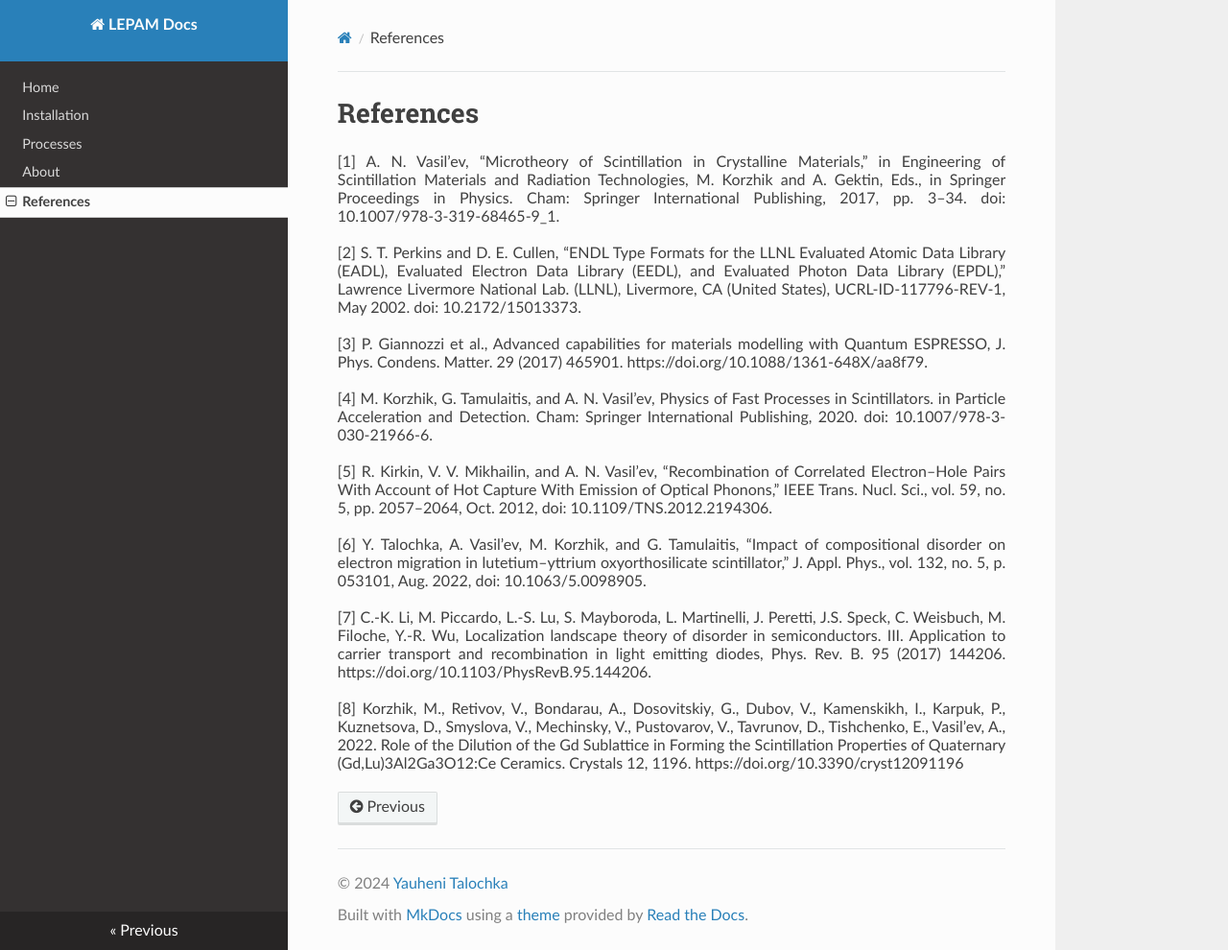
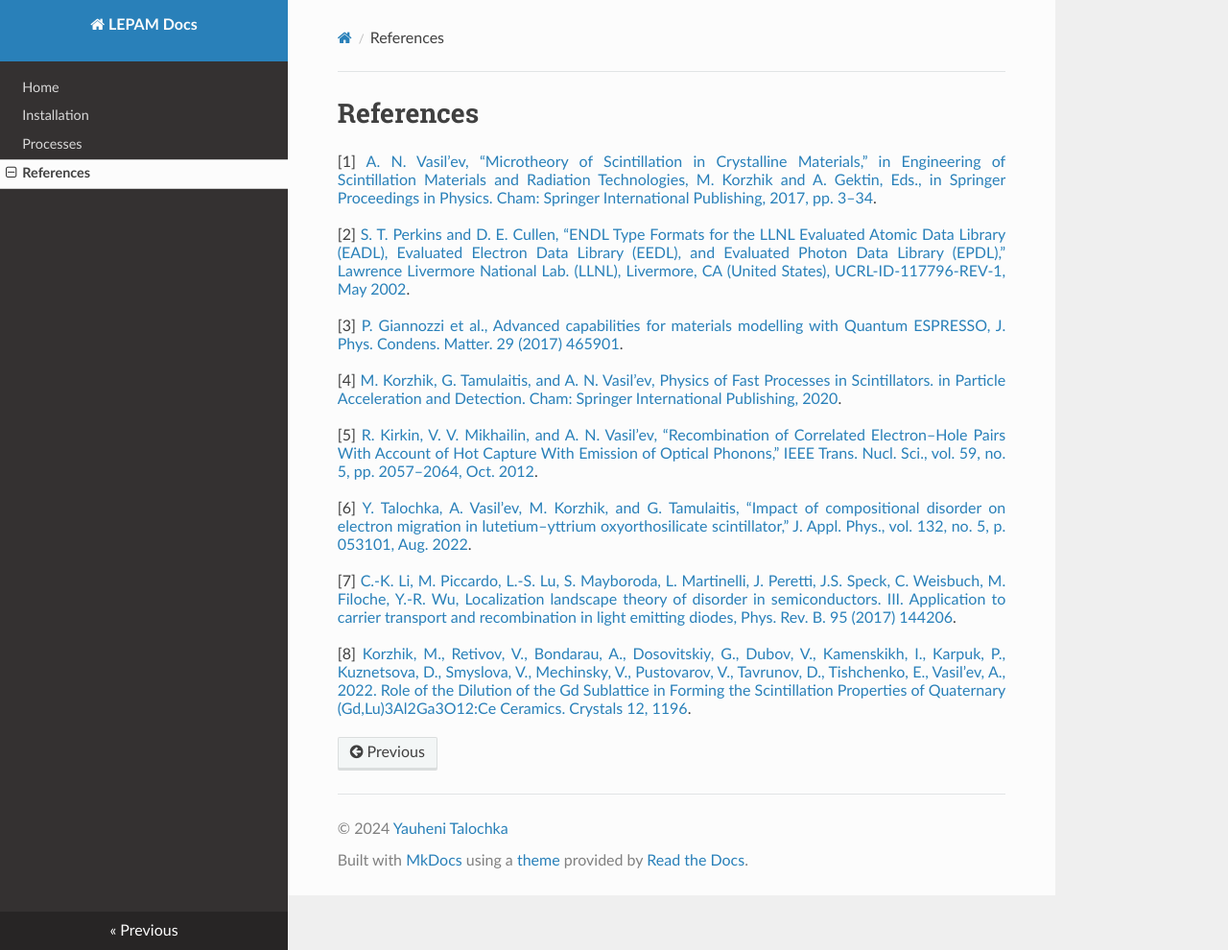
Before and after one commit to YauheniTalochkaN/LEPAM_Docs, an MkDocs documentation site: the page built from docs/references.md, in a window 1280 px wide and 990 px high. Shown: the whole window at 96% size. Built offline with MkDocs 1.6.1, drawn with Linux system fonts in a browser that asks for light colours; nearby versions of some CDN libraries.

Commit message:
some changes

```diff
--- a/docs/references.md
+++ b/docs/references.md
@@ -1,27 +1,27 @@
 # References
 <div style="text-align: justify;">
-[1] A. N. Vasil’ev, “Microtheory of Scintillation in Crystalline Materials,” in Engineering of Scintillation Materials and Radiation Technologies, M. Korzhik and A. Gektin, Eds., in Springer Proceedings in Physics. Cham: Springer International Publishing, 2017, pp. 3–34. doi: 10.1007/978-3-319-68465-9_1.
+[1] <a href="https://doi.org/10.1007/978-3-319-68465-9_1"  target="_blank" rel="noopener">A. N. Vasil’ev, “Microtheory of Scintillation in Crystalline Materials,” in Engineering of Scintillation Materials and Radiation Technologies, M. Korzhik and A. Gektin, Eds., in Springer Proceedings in Physics. Cham: Springer International Publishing, 2017, pp. 3–34</a>.
 <br>
 <br>
-[2] S. T. Perkins and D. E. Cullen, “ENDL Type Formats for the LLNL Evaluated Atomic Data Library (EADL), Evaluated Electron Data Library (EEDL), and Evaluated Photon Data Library (EPDL),” Lawrence Livermore National Lab. (LLNL), Livermore, CA (United States), UCRL-ID-117796-REV-1, May 2002. doi: 10.2172/15013373.
+[2] <a href="https://doi.org/10.2172/15013373"  target="_blank" rel="noopener">S. T. Perkins and D. E. Cullen, “ENDL Type Formats for the LLNL Evaluated Atomic Data Library (EADL), Evaluated Electron Data Library (EEDL), and Evaluated Photon Data Library (EPDL),” Lawrence Livermore National Lab. (LLNL), Livermore, CA (United States), UCRL-ID-117796-REV-1, May 2002</a>.
 <br>
 <br>
-[3] P. Giannozzi et al., Advanced capabilities for materials modelling with Quantum ESPRESSO, J. Phys. Condens. Matter. 29 (2017) 465901. https://doi.org/10.1088/1361-648X/aa8f79.
+[3] <a href="https://doi.org/10.1088/1361-648X/aa8f79"  target="_blank" rel="noopener">P. Giannozzi et al., Advanced capabilities for materials modelling with Quantum ESPRESSO, J. Phys. Condens. Matter. 29 (2017) 465901</a>.
 <br>
 <br>
-[4] M. Korzhik, G. Tamulaitis, and A. N. Vasil’ev, Physics of Fast Processes in Scintillators. in Particle Acceleration and Detection. Cham: Springer International Publishing, 2020. doi: 10.1007/978-3-030-21966-6.
+[4] <a href="https://doi.org/10.1007/978-3-030-21966-6"  target="_blank" rel="noopener">M. Korzhik, G. Tamulaitis, and A. N. Vasil’ev, Physics of Fast Processes in Scintillators. in Particle Acceleration and Detection. Cham: Springer International Publishing, 2020</a>.
 <br>
 <br>
-[5] R. Kirkin, V. V. Mikhailin, and A. N. Vasil’ev, “Recombination of Correlated Electron–Hole Pairs With Account of Hot Capture With Emission of Optical Phonons,” IEEE Trans. Nucl. Sci., vol. 59, no. 5, pp. 2057–2064, Oct. 2012, doi: 10.1109/TNS.2012.2194306.
+[5] <a href="https://doi.org/10.1109/TNS.2012.2194306"  target="_blank" rel="noopener">R. Kirkin, V. V. Mikhailin, and A. N. Vasil’ev, “Recombination of Correlated Electron–Hole Pairs With Account of Hot Capture With Emission of Optical Phonons,” IEEE Trans. Nucl. Sci., vol. 59, no. 5, pp. 2057–2064, Oct. 2012</a>.
 <br>
 <br>
-[6] Y. Talochka, A. Vasil’ev, M. Korzhik, and G. Tamulaitis, “Impact of compositional disorder on electron migration in lutetium–yttrium oxyorthosilicate scintillator,” J. Appl. Phys., vol. 132, no. 5, p. 053101, Aug. 2022, doi: 10.1063/5.0098905.
+[6] <a href="https://doi.org/10.1063/5.0098905"  target="_blank" rel="noopener">Y. Talochka, A. Vasil’ev, M. Korzhik, and G. Tamulaitis, “Impact of compositional disorder on electron migration in lutetium–yttrium oxyorthosilicate scintillator,” J. Appl. Phys., vol. 132, no. 5, p. 053101, Aug. 2022</a>.
 <br>
 <br>
-[7] C.-K. Li, M. Piccardo, L.-S. Lu, S. Mayboroda, L. Martinelli, J. Peretti, J.S. Speck, C. Weisbuch, M. Filoche, Y.-R. Wu, Localization landscape theory of disorder in semiconductors. III. Application to carrier transport and recombination in light emitting diodes, Phys. Rev. B. 95 (2017) 144206. https://doi.org/10.1103/PhysRevB.95.144206.
+[7] <a href="https://doi.org/10.1103/PhysRevB.95.144206"  target="_blank" rel="noopener">C.-K. Li, M. Piccardo, L.-S. Lu, S. Mayboroda, L. Martinelli, J. Peretti, J.S. Speck, C. Weisbuch, M. Filoche, Y.-R. Wu, Localization landscape theory of disorder in semiconductors. III. Application to carrier transport and recombination in light emitting diodes, Phys. Rev. B. 95 (2017) 144206</a>.
 <br>
 <br>
-[8] Korzhik, M., Retivov, V., Bondarau, A., Dosovitskiy, G., Dubov, V., Kamenskikh, I., Karpuk, P., Kuznetsova, D., Smyslova, V., Mechinsky, V., Pustovarov, V., Tavrunov, D., Tishchenko, E., Vasil’ev, A., 2022. Role of the Dilution of the Gd Sublattice in Forming the Scintillation Properties of Quaternary (Gd,Lu)3Al2Ga3O12:Ce Ceramics. Crystals 12, 1196. https://doi.org/10.3390/cryst12091196
+[8] <a href="https://doi.org/10.3390/cryst12091196"  target="_blank" rel="noopener">Korzhik, M., Retivov, V., Bondarau, A., Dosovitskiy, G., Dubov, V., Kamenskikh, I., Karpuk, P., Kuznetsova, D., Smyslova, V., Mechinsky, V., Pustovarov, V., Tavrunov, D., Tishchenko, E., Vasil’ev, A., 2022. Role of the Dilution of the Gd Sublattice in Forming the Scintillation Properties of Quaternary (Gd,Lu)3Al2Ga3O12:Ce Ceramics. Crystals 12, 1196</a>.
 <br>
 <br>
 </div>
--- a/mkdocs.yml
+++ b/mkdocs.yml
@@ -4,7 +4,6 @@ nav:
   - Home: index.md
   - Installation: install.md
   - Processes: processes.md
-  - About: about.md
   - References: references.md
 
 theme:
```
Also changed, not shown: docs/about.md (deleted, +0 -6 lines), docs/index.md (+2 -1 lines), docs/processes.md (+3 -1 lines), 1 other file.
